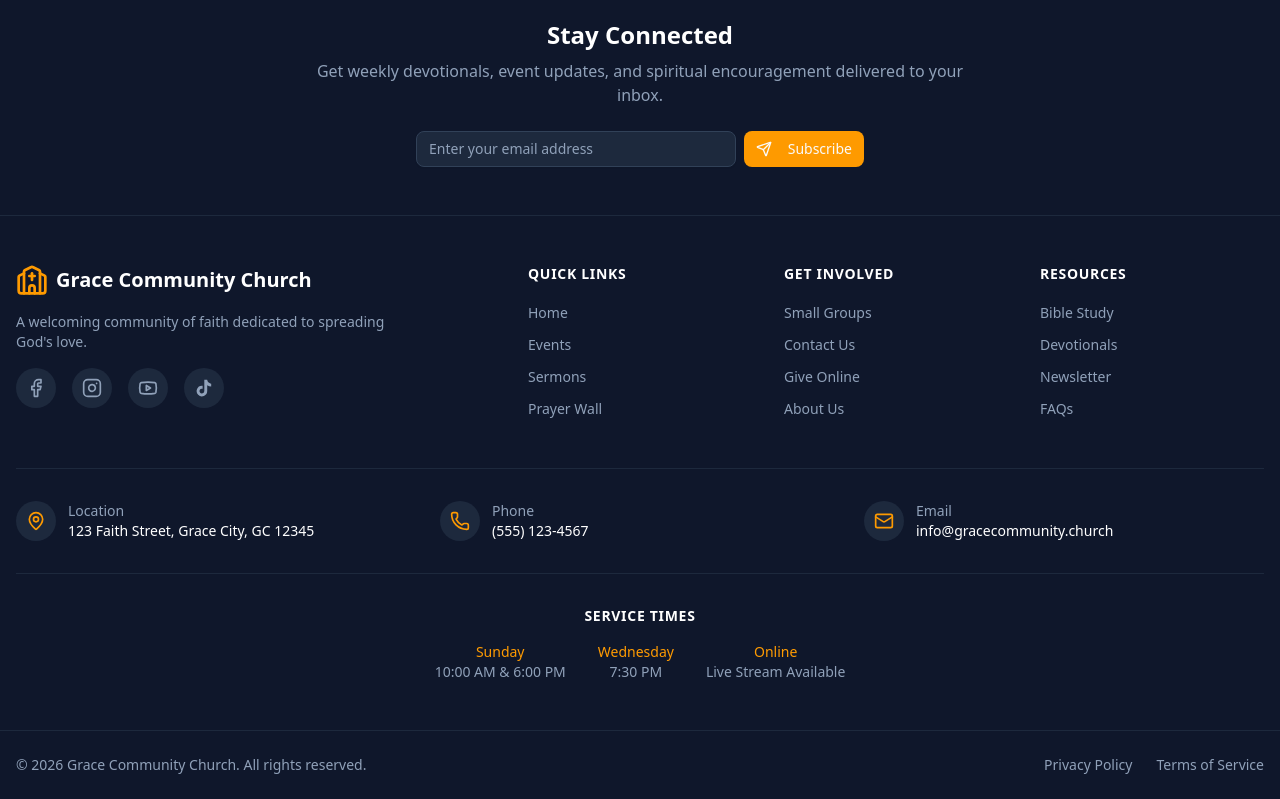
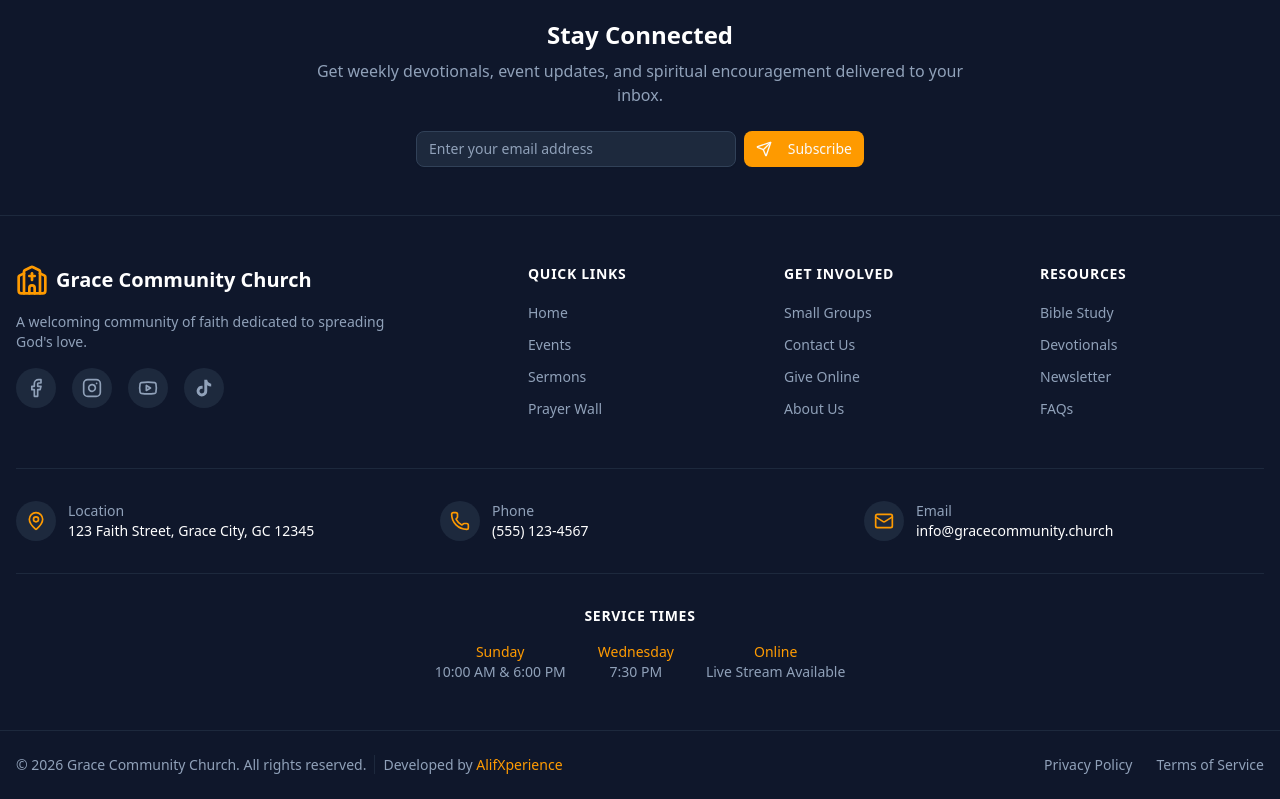
Before and after one commit to alifuofficial/church-management, a Next.js app: page / in a window 1280 px wide. Shown: the part 2261-3060 px from the top of the page. Built offline with nearby package versions, Linux system fonts and the light colour scheme; no server answers; the database is empty; a web font is replaced by a local one.

Commit message:
docs/design: add developer credit to homepage footer and README

```diff
--- a/src/components/church/Footer.tsx
+++ b/src/components/church/Footer.tsx
@@ -276,6 +276,9 @@ export function Footer() {
         <div className="container mx-auto px-4 flex flex-col md:flex-row justify-between items-center gap-4">
           <p className="text-sm text-slate-400">
             © {new Date().getFullYear()} {settings.siteName || 'Digital Church'}. All rights reserved.
+            <span className="ml-2 pl-2 border-l border-slate-800">
+              Developed by <a href="https://t.me/dmalifu" target="_blank" rel="noopener noreferrer" className="text-amber-500 hover:text-amber-400 font-medium">AlifXperience</a>
+            </span>
           </p>
           <div className="flex gap-6 text-sm text-slate-400">
             <button onClick={() => setCurrentView('about')} className="hover:text-amber-500 transition-colors">
```
